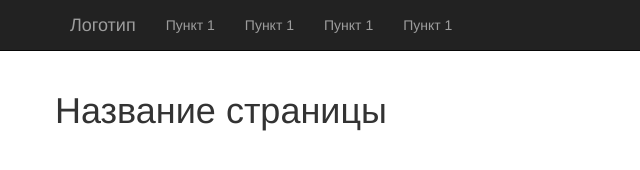
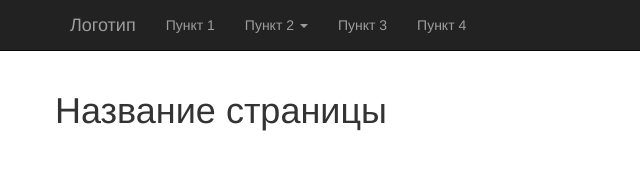
Before and after one commit to denysolkhovyk/bootstrap, a plain HTML site: page index.html in a window 1280 px wide. Shown: the full height of the page, 0-640 px from the left. Drawn offline with nearby package versions, Linux system fonts and the light colour scheme.

Commit message:
5 lessons

```diff
--- a/index.html
+++ b/index.html
@@ -33,9 +33,17 @@
 				<div class="collapse navbar-collapse" id="responsive-menu">
 					<ul class="nav navbar-nav">
 						<li><a href="#">Пункт 1</a></li>
-						<li><a href="#">Пункт 1</a></li>
-						<li><a href="#">Пункт 1</a></li>
-						<li><a href="#">Пункт 1</a></li>
+						<li class="dropdown">
+							<a href="#" class="dropdown-toggle" data-toggle="dropdown">Пункт 2 <b class="caret"></b></a>
+							<ul class="dropdown-menu">
+								<li><a href="#">Пункт 1</a></li>
+								<li><a href="#">Пункт 2</a></li>
+								<li><a href="#">Пункт 3</a></li>
+								<li><a href="#">Пункт 4</a></li>
+							</ul>
+						</li>
+						<li><a href="#">Пункт 3</a></li>
+						<li><a href="#">Пункт 4</a></li>
 					</ul>
 				</div>
 			</div>
```
